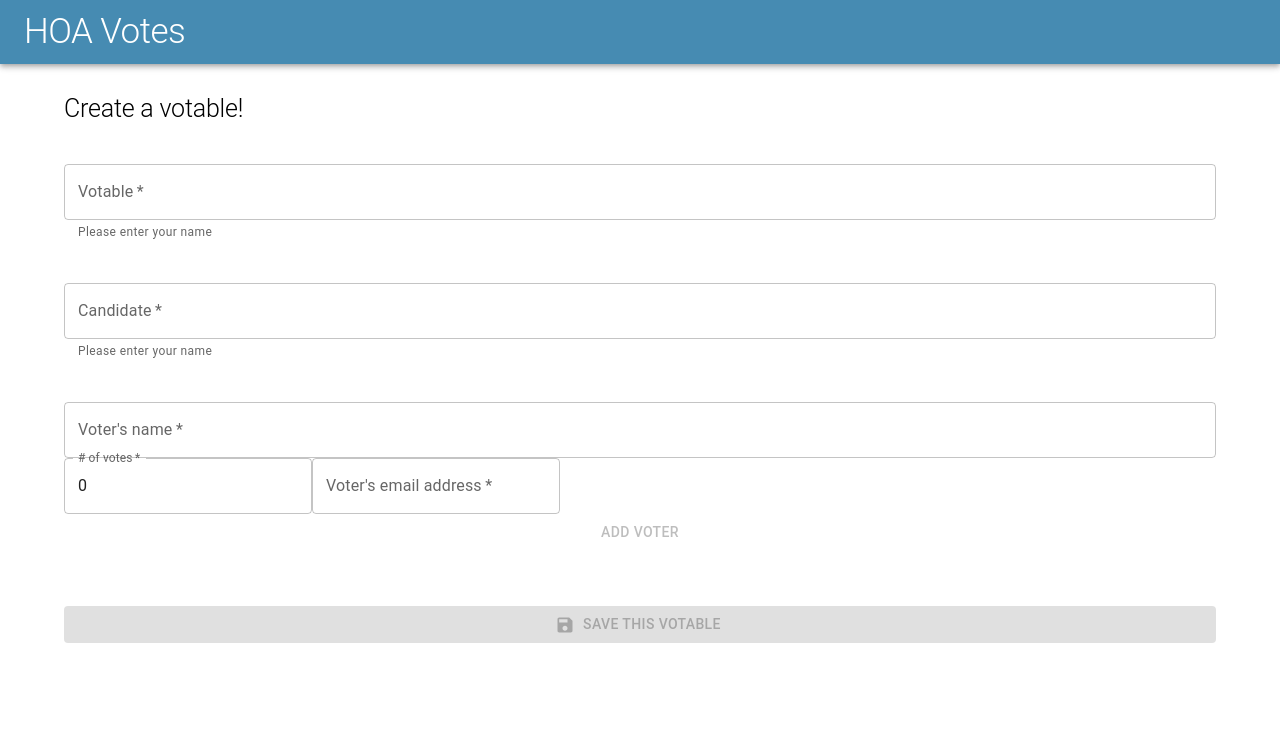
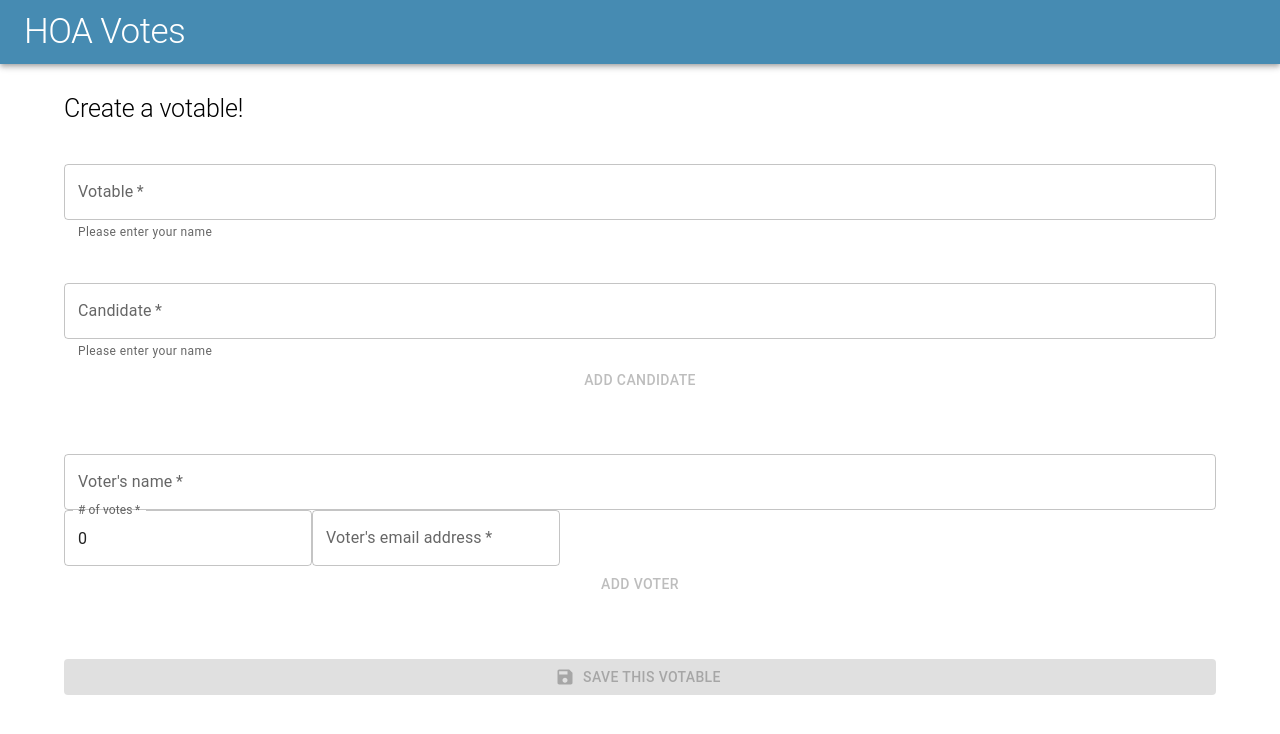
Before and after one commit to JamesMitofsky/Community-Votes, a React (Create React App) app: page / in a window 1280 px wide. Shown: the top 734 px of the page. Built offline with nearby package versions, Linux system fonts and the light colour scheme.

Commit message:
Change list order to display most recent first & add state for candidates

```diff
--- a/src/components/BuildVotable.jsx
+++ b/src/components/BuildVotable.jsx
@@ -3,13 +3,14 @@ import SaveIcon from "@mui/icons-material/Save";
 import { useState } from "react";
 import Votable from "./Votable.jsx";
 import Voter from "./Voter.jsx";
+import VotersList from "./VotersList.jsx";
 import Candidate from "./Candidate.jsx";
-import VotersList from "./VotersList.jsx";
+import CandidatesList from "./CandidatesList.jsx";
 
 export default function BuildVotable() {
   // STATES SECTION
 
-  // STATE 1: currentVoter accepts object, eventually sending to the voters array (State 2)
+  // VOTERS current - currentVoter accepts object, eventually sending to the voters array (State 2)
   const [currentVoter, setCurrentVoter] = useState({
     voterName: "",
     voterEmail: "",
@@ -28,24 +29,24 @@ export default function BuildVotable() {
     });
   }
 
-  // STATE 1.a: voters accepts array of objects from State 1
+  // VOTERS all - voters accepts array of objects from State 1
   const [voters, setVoters] = useState([]);
   function addVoterToArray() {
     setVoters((prevVoters) => [...prevVoters, currentVoter]);
     setCurrentVoter({ voterName: "", voterEmail: "", voterVotes: 0 });
   }
 
-  // STATE 2: update current candidate field
-  // const [candidates, setCandidates] = useState("");
-  // function updateCandidates(event) {
-  //   const name = event.target.name;
-  //   const value = event.target.value;
-  //   setCandidates(value);
-  // }
+  // CANDIDATES current - update current candidate field
+  const [currentCandidate, setCurrentCandidate] = useState("");
 
-  // STATE 2.a:
+  // CANDIDATES all
+  const [candidates, setCandidates] = useState([]);
+  function addCandidate() {
+    setCandidates((prevCandidates) => [...prevCandidates, currentCandidate]);
+    setCurrentCandidate("");
+  }
 
-  // STATE 3: votable accepts a string
+  // VOTABLES - accepts a string
   // const [votable, setVotable] = useState("");
 
   return (
@@ -57,7 +58,15 @@ export default function BuildVotable() {
         <Votable />
       </Grid>
       <Grid item xs={12}>
-        <Candidate />
+        <Candidate
+          currentCandidate={currentCandidate}
+          addCandidate={addCandidate}
+          setCurrentCandidate={setCurrentCandidate}
+        />
+        <Typography variant="h3">
+          {candidates.length > 0 ? "Registered Candidates" : ""}
+        </Typography>
+        <CandidatesList candidates={candidates} />
       </Grid>
       <Grid item xs={12}>
         <Voter
--- a/src/components/Candidate.jsx
+++ b/src/components/Candidate.jsx
@@ -1,8 +1,16 @@
-import { FormControl, TextField } from "@mui/material";
+import { FormControl, TextField, Button } from "@mui/material";
 
-export default function Candidate({ currentVoter, updateVoter }) {
+export default function Candidate({
+  currentCandidate,
+  setCurrentCandidate,
+  addCandidate,
+}) {
   const helperText = "Please enter your name";
+
+  let formComplete = !currentCandidate;
+
   return (
+    <>
       <FormControl fullWidth>
         <TextField
           autoComplete="off"
@@ -10,7 +18,13 @@ export default function Candidate({ currentVoter, updateVoter }) {
           fullWidth
           helperText={helperText}
           label="Candidate"
+          value={currentCandidate}
+          onChange={(e) => setCurrentCandidate(e.target.value)}
         ></TextField>
       </FormControl>
+      <Button disabled={formComplete} onClick={addCandidate} fullWidth>
+        Add Candidate
+      </Button>
+    </>
   );
 }
--- /dev/null
+++ b/src/components/CandidatesList.jsx
@@ -0,0 +1,16 @@
+import { List, ListItem, ListItemText } from "@mui/material";
+import { v4 as uuidv4 } from "uuid";
+
+export default function CandidatesList({ candidates }) {
+  // reverse list order to display most recent first
+  const recentFirstListing = candidates.reverse();
+  const listItems = recentFirstListing.map((candidate) => {
+    return (
+      <ListItem key={uuidv4()}>
+        <ListItemText primary={candidate} />
+      </ListItem>
+    );
+  });
+
+  return <List>{listItems}</List>;
+}
--- a/src/components/VotersList.jsx
+++ b/src/components/VotersList.jsx
@@ -2,7 +2,9 @@ import { List, ListItem, ListItemText } from "@mui/material";
 import { v4 as uuidv4 } from "uuid";
 
 export default function VotersList({ voters }) {
-  const listItems = voters.map((voter) => {
+  // reverse list order to display most recent first
+  const recentFirstListing = voters.reverse();
+  const listItems = recentFirstListing.map((voter) => {
     return (
       <ListItem key={uuidv4()}>
         <ListItemText primary={voter.voterName} secondary="Name" />
```
Lines whose indentation alone changed are shown as unchanged.
